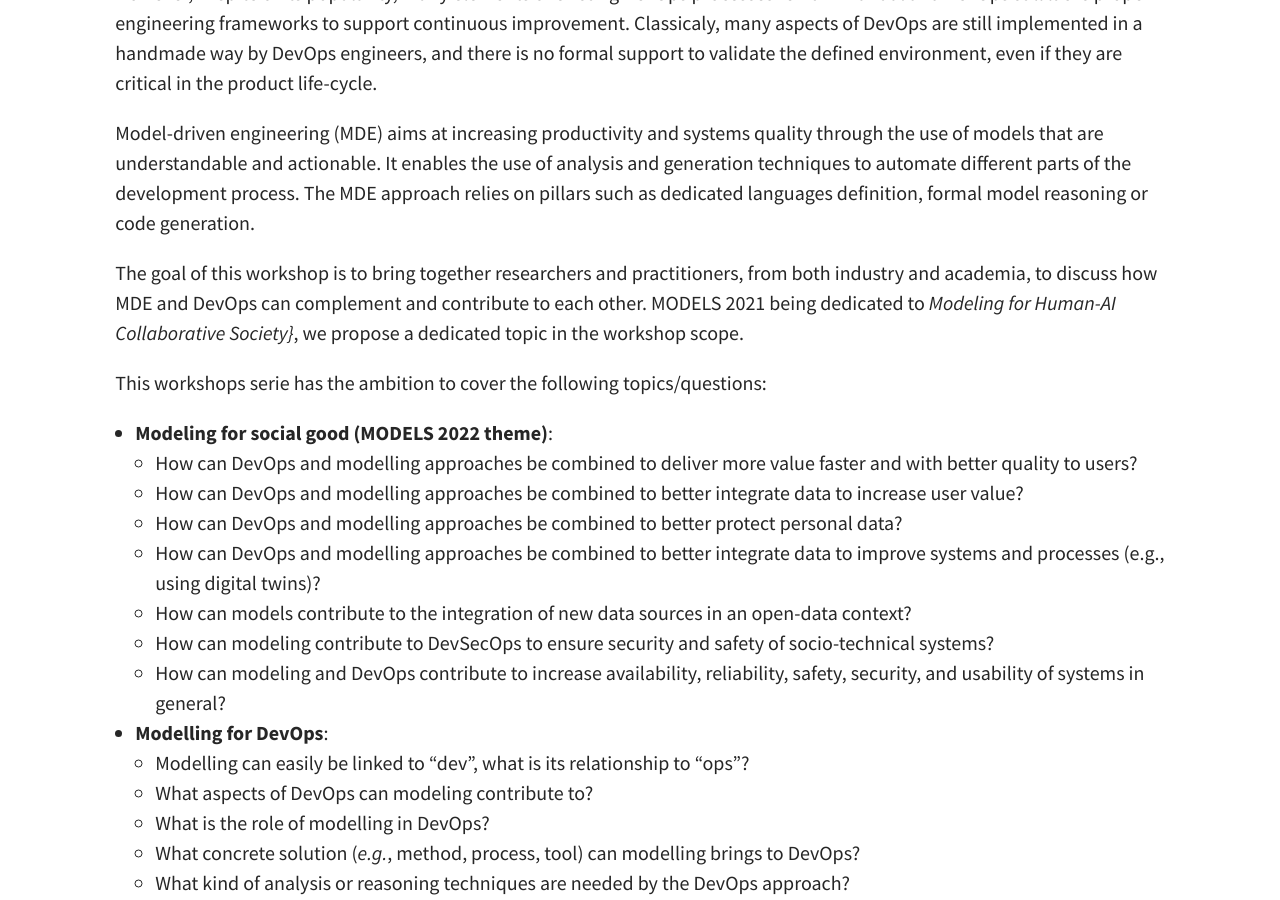
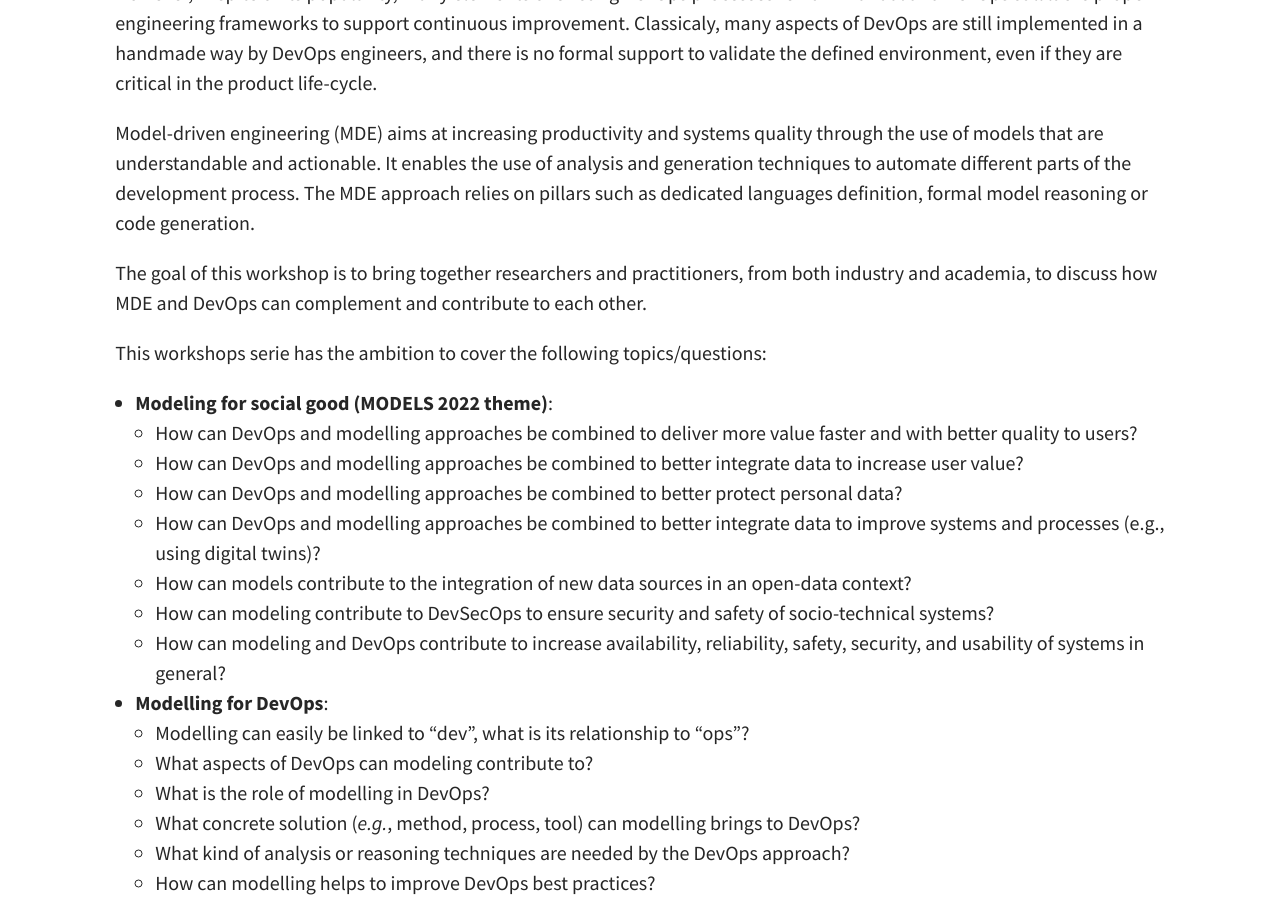
Before and after one commit to ace-design/devops-at-models, a Jekyll site: the page built from pages/about.md, in a window 1280 px wide and 900 px high, scrolled down 561 px. Built offline with Jekyll 4.4.1, drawn with Linux system fonts in a browser that asks for light colours.

Commit message:
fix typo about

```diff
--- a/pages/about.md
+++ b/pages/about.md
@@ -11,8 +11,7 @@ In the last decade, DevOps has emerged as the prominent approach to increase pro
 
 Model-driven engineering (MDE) aims at increasing productivity and systems quality through the use of models that are understandable and actionable. It enables the use of analysis and generation techniques to automate different parts of the development process. The MDE approach relies on pillars such as dedicated languages definition, formal model reasoning or code generation.
 
-
-The goal of this workshop is to bring together researchers and practitioners, from both industry and academia, to discuss how MDE and DevOps can complement and contribute to each other. MODELS 2021 being dedicated to _Modeling for Human-AI Collaborative Society}_, we propose a dedicated topic in the workshop scope.
+The goal of this workshop is to bring together researchers and practitioners, from both industry and academia, to discuss how MDE and DevOps can complement and contribute to each other.
 
 This workshops serie has the ambition to cover the following topics/questions:
 
```
